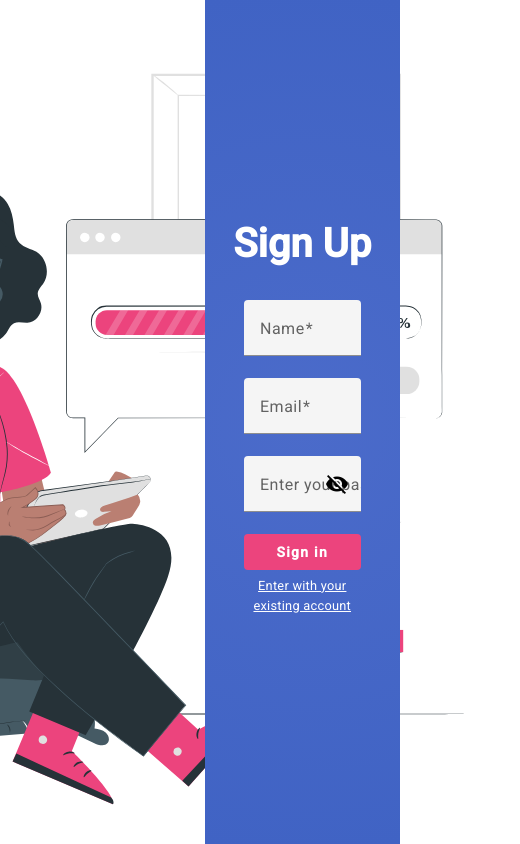
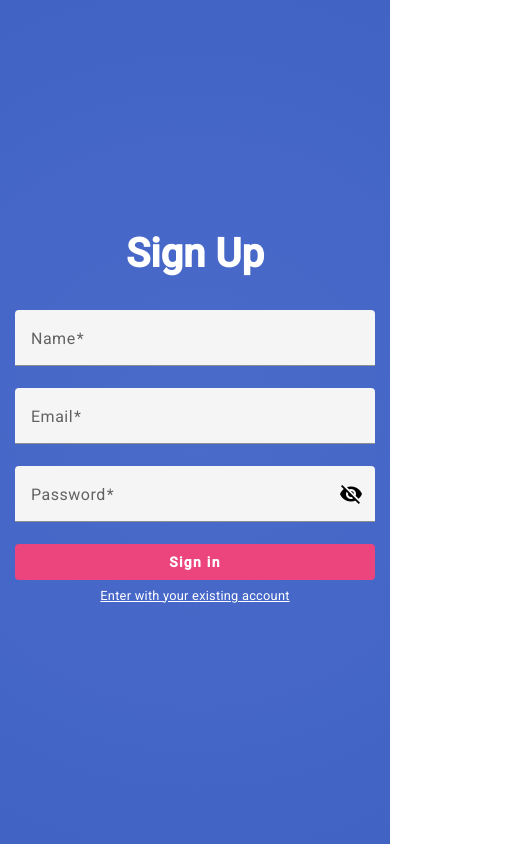
Before and after one commit to JosueMedino01/Login-SignIn-Page, an Angular app in the folder forms/: page / in a window 390 px wide. Shown: the whole page, 520 px wide, since content can reach past the window. Built offline with nearby package versions, Linux system fonts and the light colour scheme.

Commit message:
style: layout responsive

```diff
--- a/forms/src/app/reactive-forms/reactive-forms.component.css
+++ b/forms/src/app/reactive-forms/reactive-forms.component.css
@@ -21,7 +21,6 @@
 
 .container-image{
   width: 55%;
-  height: 100%;
   display: flex;
   align-items: center;
   justify-content: center;
@@ -29,6 +28,7 @@
 
 .container-image img{
  height: 100%;
+ width: 100%;
 
 }
 
@@ -47,11 +47,13 @@
 
 .container-form-input{
   width: 60%;
+  min-width: 360px;
 }
 .container-form-btn{
   width: 60%;
   background-color: #ec447d;
   font-weight: 600;
+  min-width: 360px;
 
 
 }
@@ -76,3 +78,14 @@
   text-align: left;
   width: 60%
 }
+
+
+@media (max-width: 768px) {
+  .container-image{
+    display: none;
+  }
+
+  .container-form{
+    width: 100%;
+  }
+}
--- a/forms/src/app/sing-up/sing-up.component.css
+++ b/forms/src/app/sing-up/sing-up.component.css
@@ -21,14 +21,13 @@
 
 .container-image{
   width: 55%;
-  height: 100%;
   display: flex;
   align-items: center;
   justify-content: center;
 }
 
 .container-image img{
- height: 100%;
+ width: 100%;
 
 }
 
@@ -44,12 +43,14 @@
 
 .container-form-input{
   width: 60%;
+  min-width: 360px;
 
 }
 .container-form-btn{
   width: 60%;
   background-color: #ec447d;
   font-weight: 600;
+  min-width: 360px;
 
 
 }
@@ -72,3 +73,14 @@
   text-align: left;
   width: 60%;
 }
+
+
+@media (max-width: 900px) {
+  .container-image{
+    display: none;
+  }
+
+  .container-form{
+    width: 100%;
+  }
+}
--- a/forms/src/app/sing-up/sing-up.component.html
+++ b/forms/src/app/sing-up/sing-up.component.html
@@ -29,7 +29,7 @@
 
 
     <mat-form-field class="container-form-input">
-      <mat-label for="password">Enter your password</mat-label>
+      <mat-label for="password">Password</mat-label>
       <input matInput [type]="hide ? 'password' : 'text'" formControlName="password"  #passwordField>
       <button mat-icon-button matSuffix type="button" (click)="hide = !hide" [attr.aria-label]="'Hide password'" [attr.aria-pressed]="hide">
         <mat-icon>{{hide ? 'visibility_off' : 'visibility'}}</mat-icon>
```
